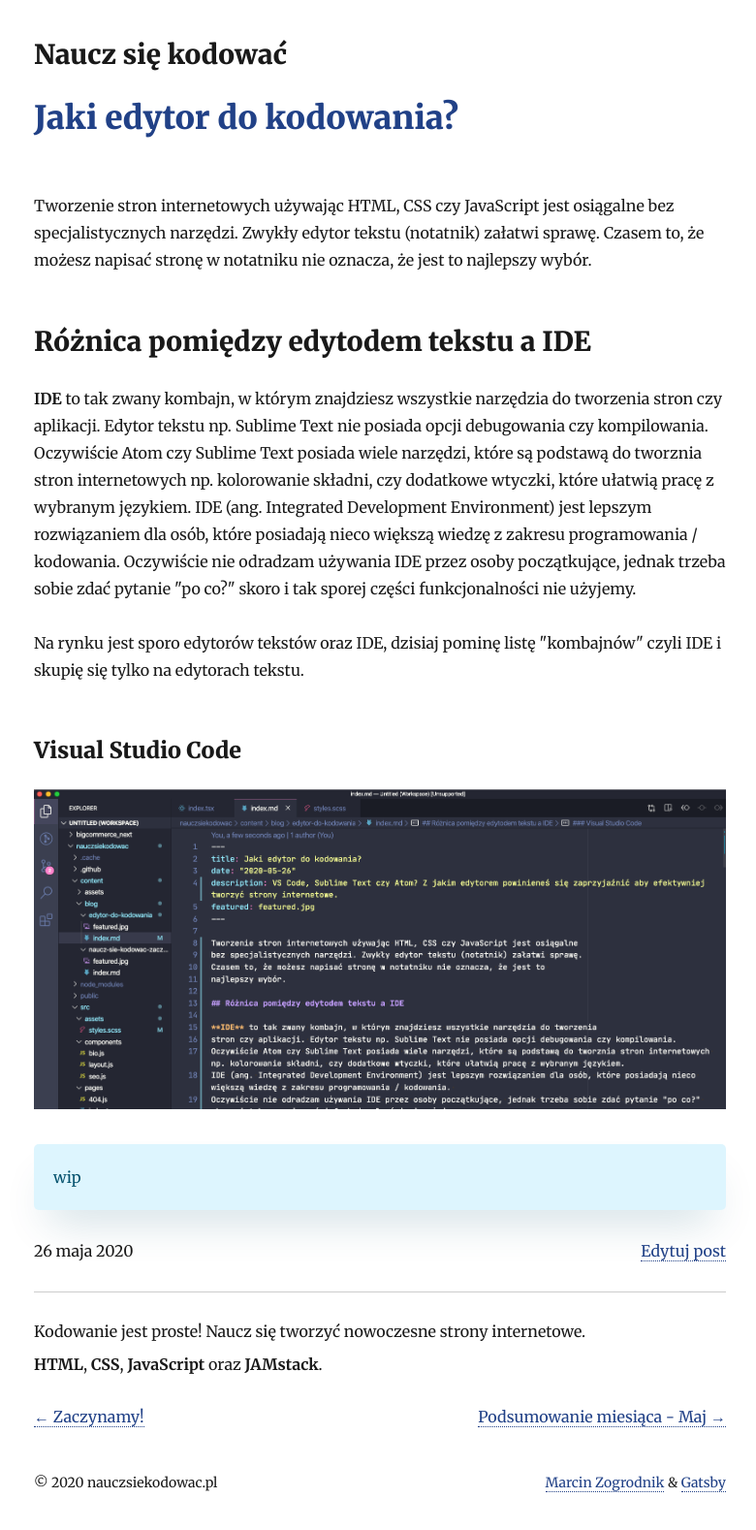
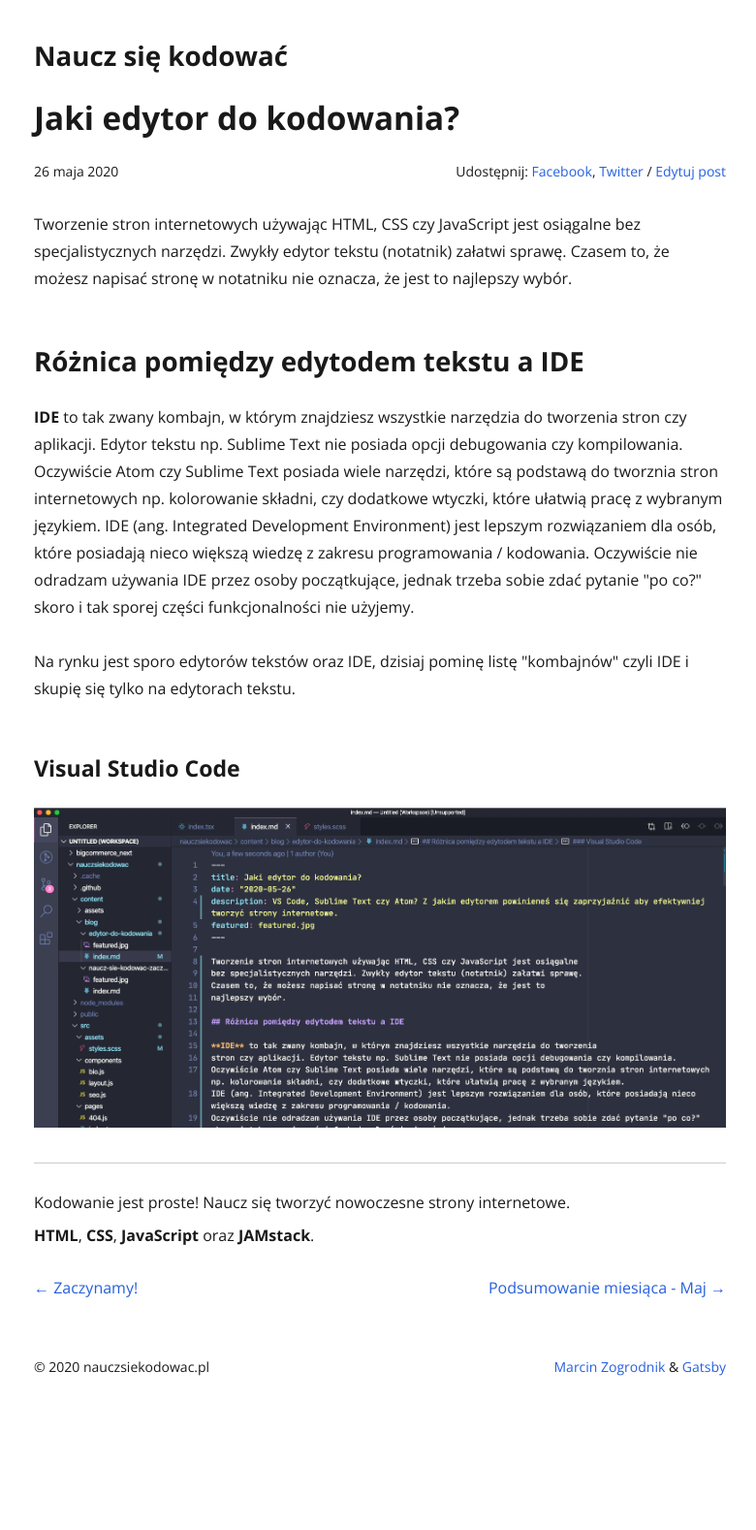
Before and after one commit to MZOG/nauczsiekodowac.pl, a Gatsby site: page /edytor-do-kodowania/ in a window 1280 px wide. Shown: the whole page at 97% size, without its empty margins (248-1028 px from the left). After the commit the page ends 1493 px from the top, so only its background shows below. Built offline with nearby package versions, Linux system fonts and the light colour scheme; Gatsby itself is replaced by a stand-in of ours; some packages are replaced by stand-ins of ours.

Commit message:
minor changes

```diff
--- a/content/blog/edytor-do-kodowania/index.md
+++ b/content/blog/edytor-do-kodowania/index.md
@@ -23,5 +23,3 @@
 
 ### Visual Studio Code
 ![Visual Studio Code](vscode.jpg)
-
-> wip
--- a/content/blog/podsumowanie-miesiaca-maj-2020/index.md
+++ b/content/blog/podsumowanie-miesiaca-maj-2020/index.md
@@ -4,8 +4,6 @@
 description: Podsumowanie miesiąca - Maj 2020. Najciekawsze wiadomości na temat Front End.
 featured: podsumowanie-miesiaca-maj-2020.png
 ---
-
-> Podsumowanie miesiąca to comiesięczny wpis z nowościami na temat Front End. *Większość linków zawiera tekst w języku Angielskim.*
 
 ## [Tetris w JavaScript](https://youtu.be/rAUn1Lom6dw)
 Prawie 2 godzinny materiał jak stworzyć popularną grę **Tetris** w JavaScript.
--- a/gatsby-config.js
+++ b/gatsby-config.js
@@ -12,6 +12,20 @@
     },
   },
   plugins: [
+    {
+      resolve: `gatsby-plugin-prefetch-google-fonts`,
+      options: {
+        fonts: [
+          {
+            family: `Open Sans`,
+            variants: [`400`, `500`, `700`],
+            "subsets": [
+              "latin-ext"
+            ]
+          },
+        ],
+      },
+    },
     `gatsby-plugin-sass`,
     {
       resolve: `gatsby-source-filesystem`,
--- a/package.json
+++ b/package.json
@@ -14,6 +14,7 @@
     "gatsby-plugin-google-analytics": "^2.3.1",
     "gatsby-plugin-manifest": "^2.4.5",
     "gatsby-plugin-offline": "^3.2.3",
+    "gatsby-plugin-prefetch-google-fonts": "^1.4.3",
     "gatsby-plugin-react-helmet": "^3.3.1",
     "gatsby-plugin-sass": "^2.3.2",
     "gatsby-plugin-sharp": "^2.6.4",
--- a/src/assets/styles.scss
+++ b/src/assets/styles.scss
@@ -1,5 +1,13 @@
-$primary-color: #214187;
+$primary-color: #2660de;
+$black: #333;
 
+* {
+    font-family: 'Open Sans';
+}
+
+h1,h2,h3,h4,h5 {
+    font-family: 'Open Sans';
+}
 
 a {
     color: $primary-color;
@@ -7,18 +15,10 @@
 }
 
 .post {
-    &-title {
-        color: #214187;
-
-
-    }
-
     a {
-        border-bottom: 1px dotted $primary-color;
 
         &:hover {
             background: rgba($primary-color, 0.1);
-            border-bottom-style: solid;
         }
     }
 
@@ -54,11 +54,10 @@
 .article-post {
     h2 {
         a {
-            color: $primary-color;
+            color: $black;
 
             &:hover {
-                border-bottom: 1px dotted $primary-color;
-                background: rgba($primary-color, 0.1);
+                color: $primary-color;
             }
         }
     }
@@ -66,22 +65,18 @@
 
 .post-next-prev {
     a {
-        border-bottom: 1px dotted $primary-color;
 
         &:hover {
             background: rgba($primary-color, 0.1);
-            border-bottom-style: solid;
         }
     }
 }
 
 footer {
     a {
-        border-bottom: 1px dotted $primary-color;
 
         &:hover {
             background: rgba($primary-color, 0.1);
-            border-bottom-style: solid;
         }
     }
 }
--- a/src/components/layout.js
+++ b/src/components/layout.js
@@ -62,7 +62,8 @@
         style={{
           display: `flex`,
           justifyContent: `space-between`,
-          fontSize: `14px`
+          fontSize: `14px`,
+          marginTop: rhythm(1.5),
         }}>
         <p>© {new Date().getFullYear()} nauczsiekodowac.pl</p>
 
--- a/src/templates/blog-post.js
+++ b/src/templates/blog-post.js
@@ -28,7 +28,7 @@
           <h1
             style={{
               marginTop: rhythm(1),
-              marginBottom: rhythm(2),
+              marginBottom: rhythm(0.8),
               fontFamily: `inherit`,
               ...scale(0.8),
             }}
@@ -37,24 +37,36 @@
             {post.frontmatter.title}
           </h1>
 
+
         </header>
-        <section dangerouslySetInnerHTML={{ __html: post.html }} />
-
-        <div style={{ display: `flex`, justifyContent: `space-between`, marginTop: rhythm(1) }}>
+        <div style={{
+          display: `flex`,
+          justifyContent: `space-between`,
+          fontSize: `14px`,
+        }} className="post-info">
           <p
             style={{
               display: `block`,
-              marginBottom: rhythm(1),
-
             }}
           >
             {formatPostDate(post.frontmatter.date, 'pl-pl')}
           </p>
 
-          <p><a href={`https://github.com/MZOG/nauczsiekodowac.pl/tree/master/content/blog${post.fields.slug}index.md`}>Edytuj post</a></p>
+          <p>
+            Udostępnij: {' '}
+            <a href={`https://www.facebook.com/sharer/sharer.php?u=https://nauczsiekodowac.pl${post.fields.slug}`} title="Share on Facebook">Facebook</a>, {' '}
+            <a href={`https://twitter.com/intent/tweet?text=${post.frontmatter.title}&amp;url=https://nauczsiekodowac.pl${post.fields.slug}&amp;via=zogrodnik_m`} title="Share on Twitter">Twitter</a>
+            {' '} / {' '}
+            <a href={`https://github.com/MZOG/nauczsiekodowac.pl/tree/master/content/blog${post.fields.slug}index.md`}>Edytuj post</a>
+          </p>
         </div>
+
+        <section dangerouslySetInnerHTML={{ __html: post.html }} />
+
+
         <hr
           style={{
+            marginTop: rhythm(1),
             marginBottom: rhythm(1),
           }}
         />
```
Also changed, not shown: src/pages/index.tsx (+7 -1 lines), 1 other file.
